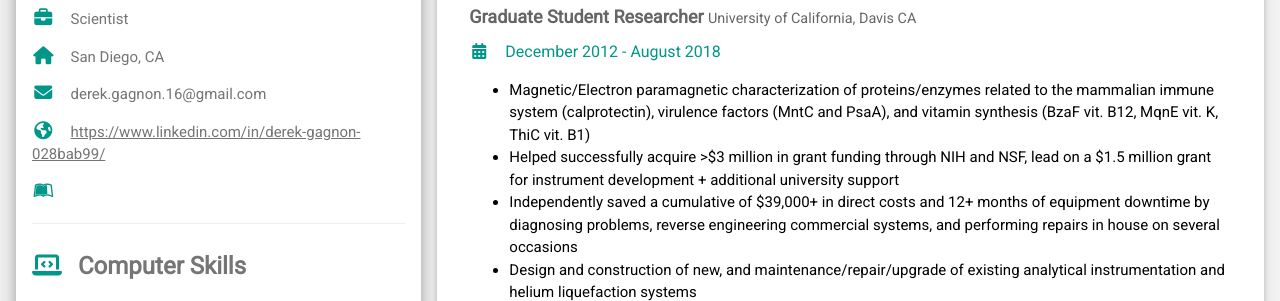
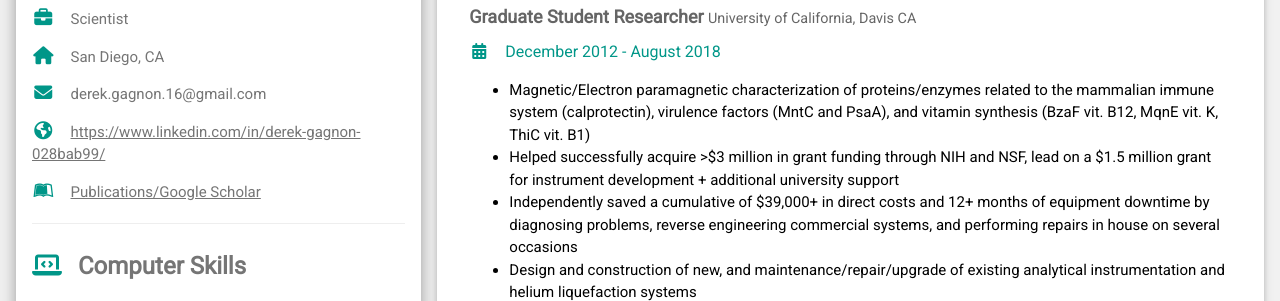
Before and after one commit to dmgagnon16/dmgagnon16.github.io, a plain HTML site: page index.html in a window 1280 px wide. Shown: the part 454-755 px from the top of the page. Drawn offline with nearby package versions, Linux system fonts and the light colour scheme.

Commit message:
update_20200806

```diff
--- a/index.html
+++ b/index.html
@@ -45,7 +45,7 @@ button:after {
 			<p><i class="fa fa-home fa-fw w3-margin-right w3-large w3-text-teal"></i>San Diego, CA</p>
 			<p><i class="fa fa-envelope fa-fw w3-margin-right w3-large w3-text-teal"></i>derek.gagnon.16@gmail.com</p>
 			<p><i class="fa fa-globe fa-fw w3-margin-right w3-large w3-text-teal"></i><a href="https://www.linkedin.com/in/derek-gagnon-028bab99/">https://www.linkedin.com/in/derek-gagnon-028bab99/</a></p>
-			<p><i class="fa fa-leanpub fa-fw w3-margin-right w3-large w3-text-teal"></i><a href="https://scholar.google.com/citations?user=EXUPLDUAAAAJ&hl=en"></a></p>
+			<p><i class="fa fa-leanpub fa-fw w3-margin-right w3-large w3-text-teal"></i><a href="https://scholar.google.com/citations?user=EXUPLDUAAAAJ&hl=en">Publications/Google Scholar</a></p>
 			<hr>
 
 			<p class="w3-xlarge"><i class="fas fa-laptop-code w3-margin-right w3-text-teal"></i><b>Computer Skills</b></p>
```
